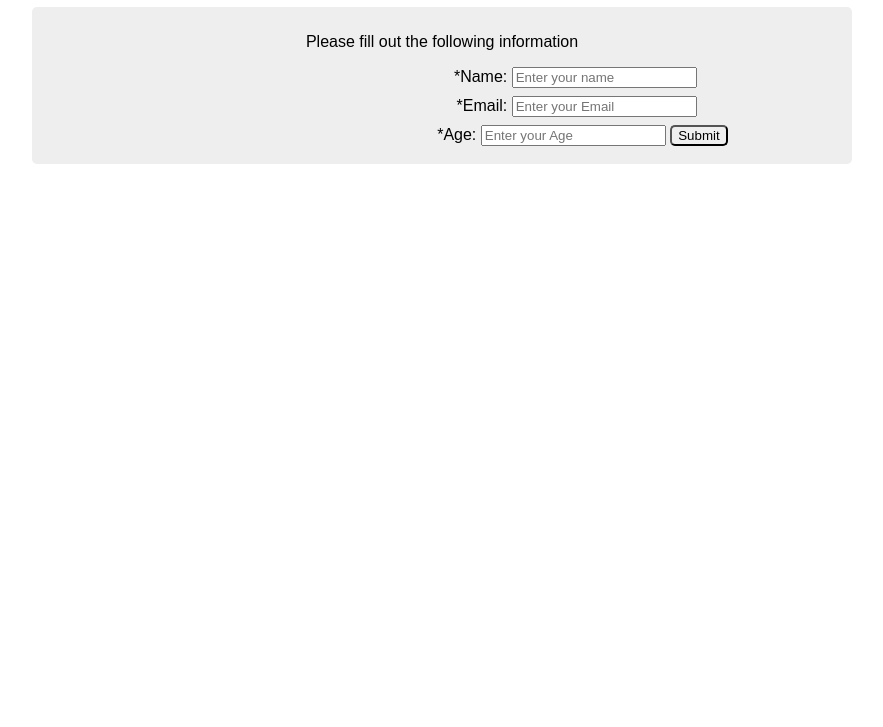
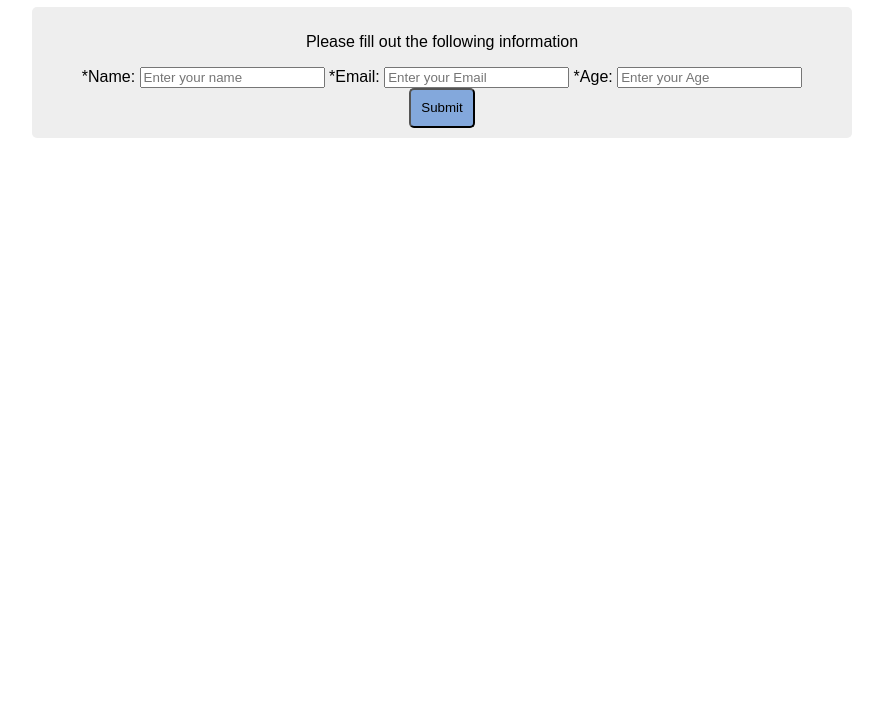
Before and after one commit to Michael-Choi/survey-project, a plain HTML site: page index.html in a window 1280 px wide. Shown: the part 73-800 px from the top of the page, without its empty margins (198-1081 px from the left). Drawn offline with Linux system fonts and the light colour scheme.

Commit message:
Changed CSS styling

```diff
--- a/index.html
+++ b/index.html
@@ -19,7 +19,7 @@
       <input id="email" type="email" name="email" value="" placeholder="Enter your Email" required>
 
       <label class="label" for="age">*Age: </label>
-      <input id="age" type="text" name="email" value="" placeholder="Enter your Age" required>
+      <input id="age" type="number" name="email" value="" placeholder="Enter your Age" required>
 
 <button id="submit" type="submit" name="button">Submit</button>
 
--- a/styles.css
+++ b/styles.css
@@ -12,16 +12,30 @@ body{
   padding: 10px;
 }
 
+.blockunits{
+  display:inline-block;
+  text-align: right;
+  width:50%;
+  margin: 10px;
+}
 .label{
-  display: inline-block;
   text-align: right;
-  width: 40%;
-  margin-bottom: 10px;
+}
+
+ul{
+  list-style: none;
 }
 
 #submit{
+  background-color: rgba(27, 100, 204, 0.5);
+  height:40px;
+  width: auto;
+  display: block;
   border-radius: 5px;
+  padding: 10px;
+  margin: auto;
+
 }
 #submit:hover{
-  background-color: white;
+  background-color: rgba(27, 100, 204, 1);
 }
```
